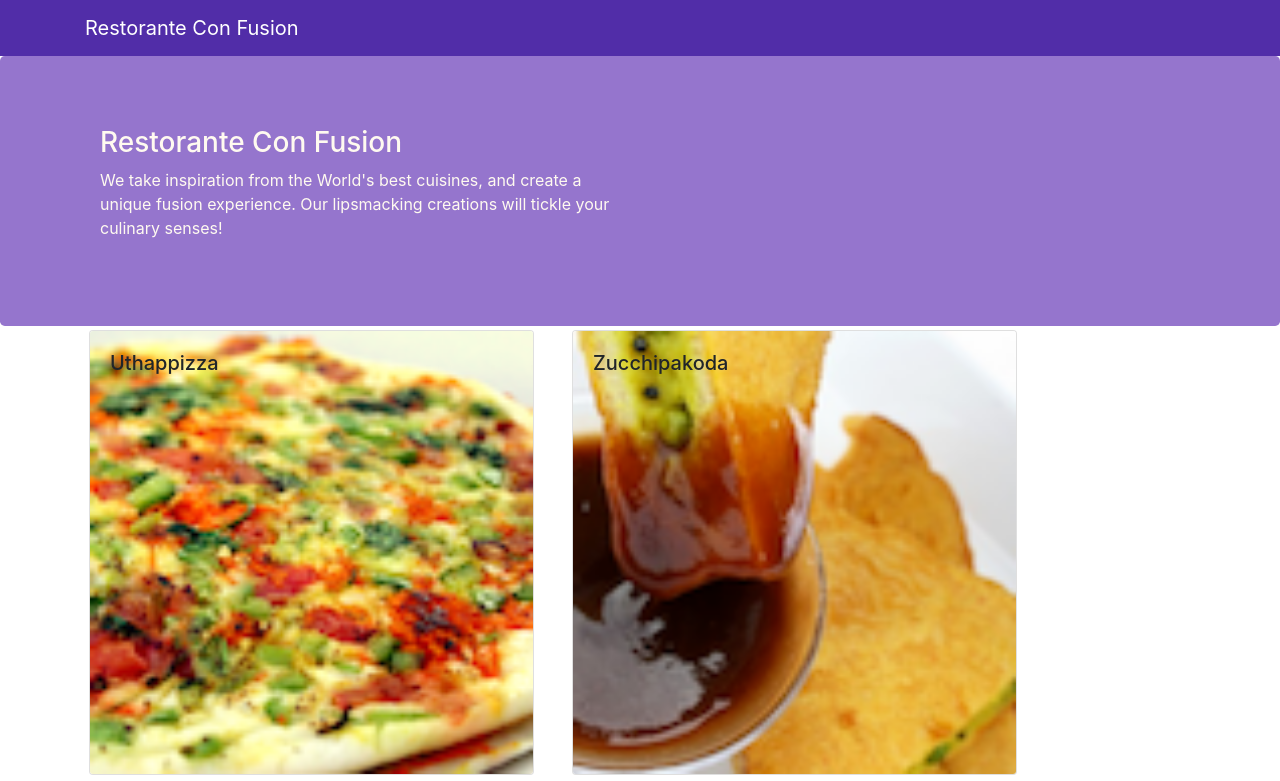
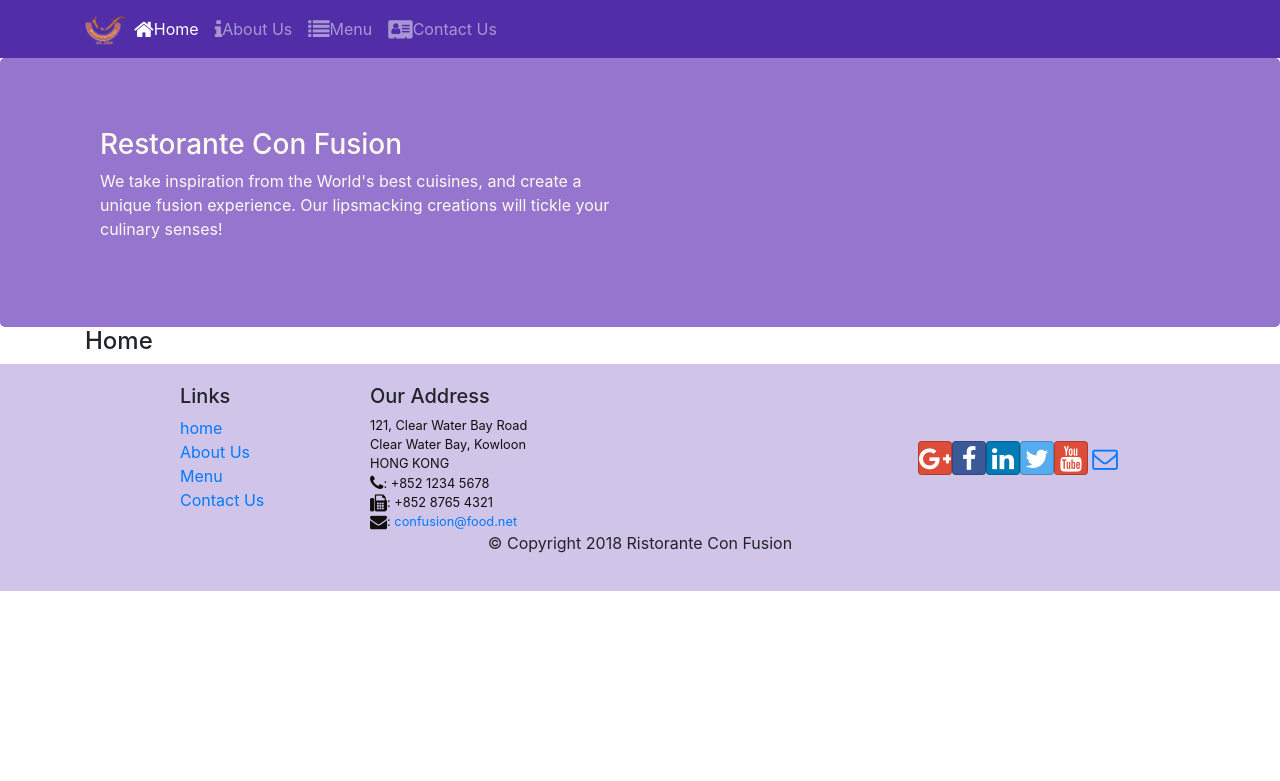
Before and after one commit to Yuddhaaryal/confusionReact, a React (Create React App) app: page /home in a window 1280 px wide. Shown: the top 781 px of the page. Built offline with nearby package versions, Linux system fonts and the light colour scheme.

Commit message:
React Router

```diff
--- a/package.json
+++ b/package.json
@@ -12,6 +12,7 @@
     "react": "^16.13.1",
     "react-dom": "^16.13.1",
     "react-popper": "0.9.2",
+    "react-router-dom": "^4.2.2",
     "react-scripts": "3.4.1",
     "reactstrap": "5.0.0"
   },
--- a/src/App.js
+++ b/src/App.js
@@ -1,13 +1,16 @@
 import React, { Component } from 'react';
 import Main from './components/MainComponent.js'
 import './App.css';
+import { BrowserRouter } from 'react-router-dom';
 
 class App extends Component{
   render() {
     return (
+      <BrowserRouter>
       <div>
        <Main/>
       </div>
+      </BrowserRouter>
     );
 }
 }
--- a/src/components/FooterComponent.js
+++ b/src/components/FooterComponent.js
@@ -1,4 +1,5 @@
 import React from 'react';
+import { Link } from 'react-router-dom';
 
 function Footer(props) {
     return(
@@ -8,10 +9,10 @@
                 <div className="col-4 offset-1 col-sm-2">
                     <h5>Links</h5>
                     <ul className="list-unstyled">
-                        <li><a href="#">Home</a></li>
-                        <li><a href="#">About</a></li>
-                        <li><a href="#">Menu</a></li>
-                        <li><a href="contactus.html">Contact</a></li>
+                        <li><Link to = "/home">home</Link></li>
+                        <li><Link to = "/aboutus">About Us</Link></li>
+                        <li><Link to = "/menu">Menu</Link></li>
+                        <li><Link to = "/contactus">Contact Us</Link></li>
                     </ul>
                 </div>
                 <div className="col-7 col-sm-5">
--- a/src/components/HeaderComponent.js
+++ b/src/components/HeaderComponent.js
@@ -1,13 +1,45 @@
 import React, { Component } from 'react';
-import { Navbar,  NavbarBrand, Jumbotron } from 'reactstrap';
+import { Nav, NavItem, Navbar,  NavbarBrand, NavbarToggler, Collapse, Jumbotron } from 'reactstrap';
+import { NavLink } from 'react-router-dom';
 
 class Header extends Component {
+    constructor (props) {
+        super (props);
+        this.state = {
+            isNavOpen : false
+         };
+        this.toggleNav = this.toggleNav.bind(this);
+    }
+    toggleNav () {
+        this.setState(
+            { isNavOpen : !this.state.isNavOpen }
+            );
+    }
     render (){
         return (
-            <React.Fragment>
-                <Navbar dark>
+            <div>
+                <Navbar dark expand="md">
                     <div className="container">
-                    <NavbarBrand href="./">Restorante Con Fusion</NavbarBrand>
+                        <NavbarToggler onClick={ this.toggleNav }/>
+                        <NavbarBrand className="mr-auto" href="./home">
+                            <img src="assets/images/logo.png" height='30' width='41' alt="Restorante Con Fusion"/>
+                        </NavbarBrand>
+                        <Collapse isOpen="this.state.isNavOpen" navbar>
+                        <Nav navbar>
+                            <NavItem>
+                                <NavLink className="nav-link" to="./home"><span className="fa fa-home fa-lg"></span>Home</NavLink>
+                            </NavItem>
+                            <NavItem>
+                                <NavLink className="nav-link" to="./aboutus"><span className="fa fa-info fa-lg"></span>About Us</NavLink>
+                            </NavItem>
+                            <NavItem>
+                                <NavLink className="nav-link" to="./menu"><span className="fa fa-list fa-lg"></span>Menu</NavLink>
+                            </NavItem>
+                            <NavItem>
+                                <NavLink className="nav-link" to="./contactus"><span className="fa fa-address-card fa-lg"></span>Contact Us</NavLink>
+                            </NavItem>
+                        </Nav>
+                        </Collapse>
                     </div>
                 </Navbar>
                 <Jumbotron>
@@ -23,7 +55,7 @@
                     </div>
 
                 </Jumbotron>
-            </React.Fragment>
+            </div>
 
 
 
--- /dev/null
+++ b/src/components/HomeComponent.js
@@ -0,0 +1,11 @@
+import React from 'react';
+
+function Home (props) {
+    return (
+        <div className="container">
+            <h4>Home</h4>
+
+        </div>
+    );
+}
+export default Home;
--- a/src/components/MainComponent.js
+++ b/src/components/MainComponent.js
@@ -1,8 +1,10 @@
 import React, { Component } from 'react';
+import { Switch, Route, Redirect } from 'react-router-dom';
 import Menu from './MenuComponent.js';
-import DishDetail  from './DishdetailComponent.js';
-import Header from './HeaderComponent';
-import Footer from './FooterComponent';
+
+import Home from './HomeComponent.js';
+import Header from './HeaderComponent.js';
+import Footer from './FooterComponent.js';
 import { DISHES } from '../shared/dishes.js';
 
 
@@ -11,21 +13,25 @@
     super(props);
     this.state= {
       dishes: DISHES,
-      selectedDish: null
+
     };
 }
-onDishSelect(dishId){
-        this.setState({selectedDish: dishId});
 
-  }
   render() {
+      const HomePage = () => {
+          return (
+              <Home/>
+          );
+      }
     return (
       <div>
         <Header/>
-        <Menu dishes={this.state.dishes}
-        onClick={(dishId) => this.onDishSelect(dishId)}/>
-        <DishDetail
-        dish={this.state.dishes.filter((dish)=>dish.id===this.state.selectedDish)[0]}/>
+        <Switch>
+            <Route path = "/home" component = { HomePage }/>
+            <Route exact path = "/menu" component = { () => <Menu dishes={this.state.dishes}/> }/>
+            <Redirect to ="/home"/>
+        </Switch>
+
         <Footer/>
       </div>
     );
--- a/src/index.js
+++ b/src/index.js
@@ -10,8 +10,10 @@
 
 ReactDOM.render(
 
-    <App />,
+    <App />
+   ,
 
   document.getElementById('root')
+
 );
 serviceWorker.register();
```
Also changed, not shown: 2 other files (tests, documents, lock files or other folders).
